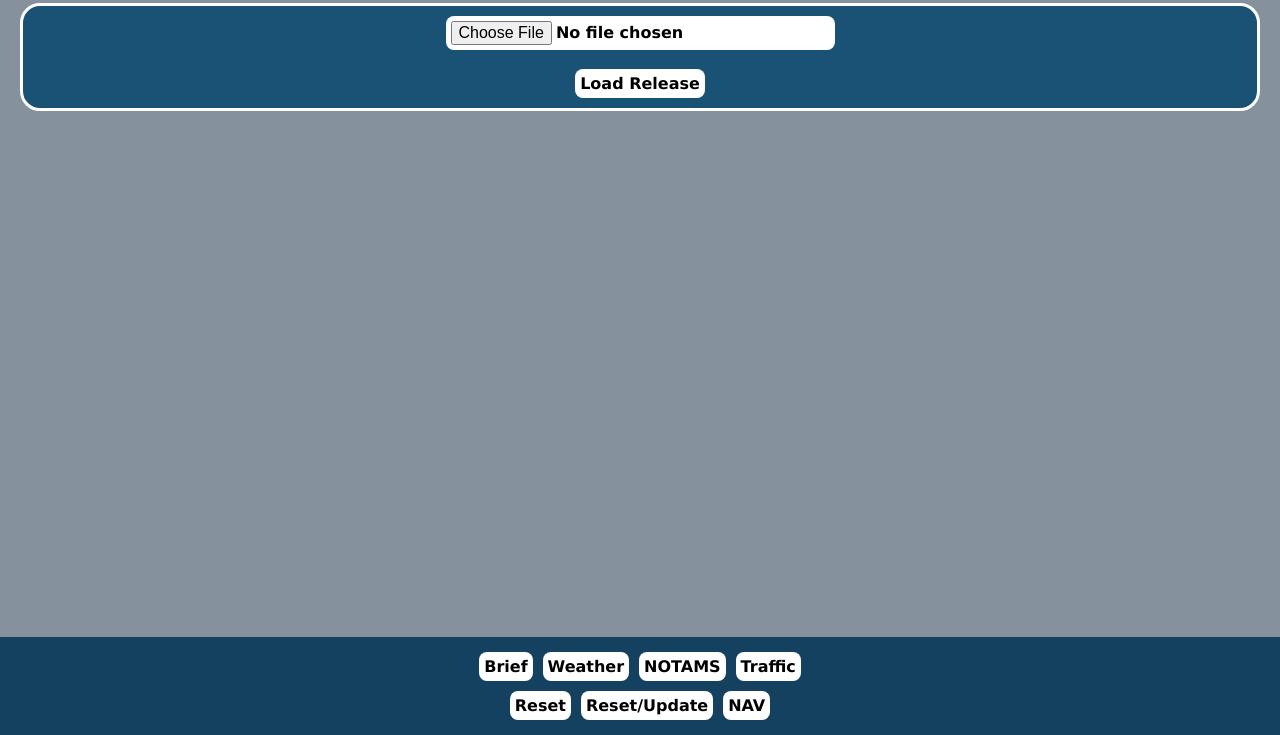
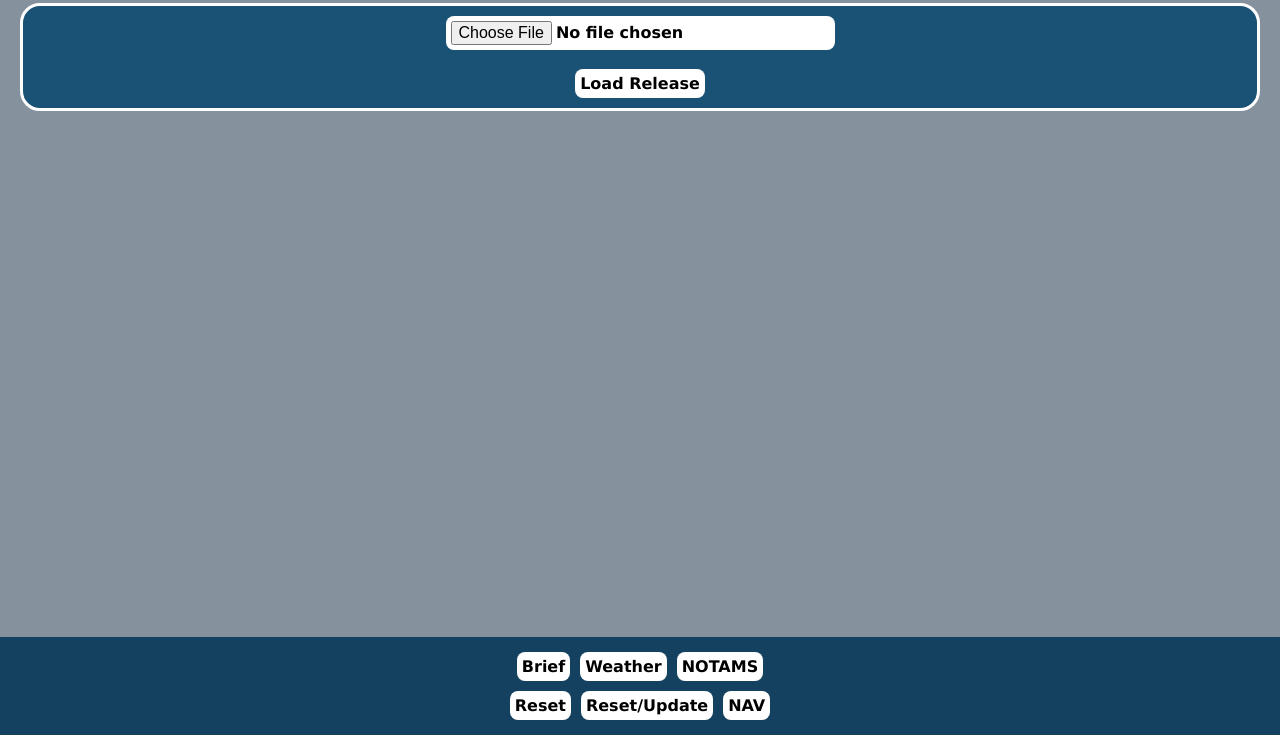
Before and after one commit to IceColdAV8R/reReleased, a plain HTML site: page index.html in a window 1280 px wide. Shown: the part 65-800 px from the top of the page. Drawn offline with Linux system fonts and the light colour scheme.

Commit message:
Remove traffic screen and navigation button
Removed traffic screen and associated button from navigation.

```diff
--- a/index.html
+++ b/index.html
@@ -82,9 +82,6 @@
 	  <button class="navButton" id="notamButton" onclick="displayNOTAMS()">Save Selected</button>
 	  <div id="notamsDisplay"></div>
 	  </div>
-	  <div id="screen4" class="screen" style='display:none'>
-	  <iframe src="https://globe.adsbexchange.com/?hideSideBar&mapDim=0&zoom=15"  width="100%" id="traffic" frameborder="0" style="border:0;" allow="geolocation" allowfullscreen></iframe>
-	  </div>
 	  <div id="screen5" class="screen" style='display:none'>
 	  <div id="ODFuelEntry" class="defaultBox">
 	  <label> Off Deck Fuel </label>
@@ -116,9 +113,7 @@
 		<button class="navButton" onclick="showScreen(3)">
 			NOTAMS
 		</button>
-		<button class="navButton" onclick="showScreen(4)">
-			Traffic
-		</button>
+
 
       </div>
       <div class="navRow bottomNavRow">
```
